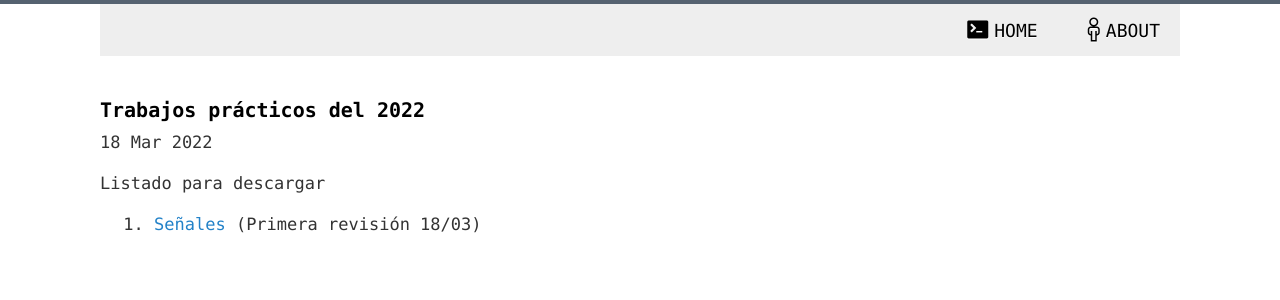
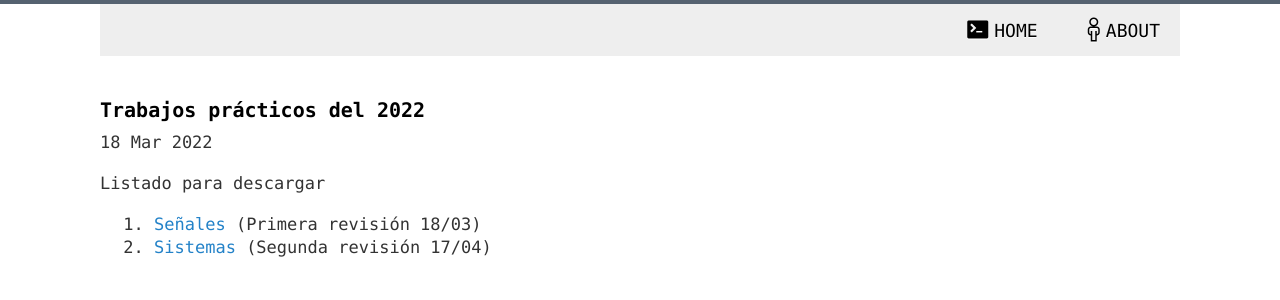
Before and after one commit to 1nv1/UTN-FRN-ASS, a Jekyll site: the page built from _posts/2022-03-18-TPs2020.markdown, in a window 1280 px wide. Shown: the top 300 px of the page. Built offline with Jekyll 4.4.1, drawn with Linux system fonts in a browser that asks for light colours; comment, search, counter and statistics services are not loaded.

Commit message:
Added TP02

```diff
--- a/_posts/2022-03-18-TPs2020.markdown
+++ b/_posts/2022-03-18-TPs2020.markdown
@@ -10,3 +10,4 @@ categories:
 Listado para descargar
 
 1. <a href="https://cloud.degoo.com/share/ahoo8PxHjx2vR82DMdSAuQ" target="_blank">Señales</a> (Primera revisión 18/03)
+2. <a href="https://cloud.degoo.com/share/kv1mXrnK_ZRyhaN1ohCKBA" target="_blank">Sistemas</a> (Segunda revisión 17/04)
```
